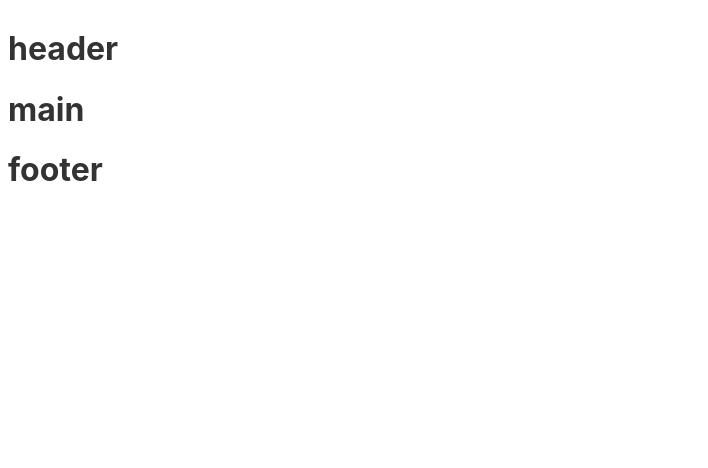
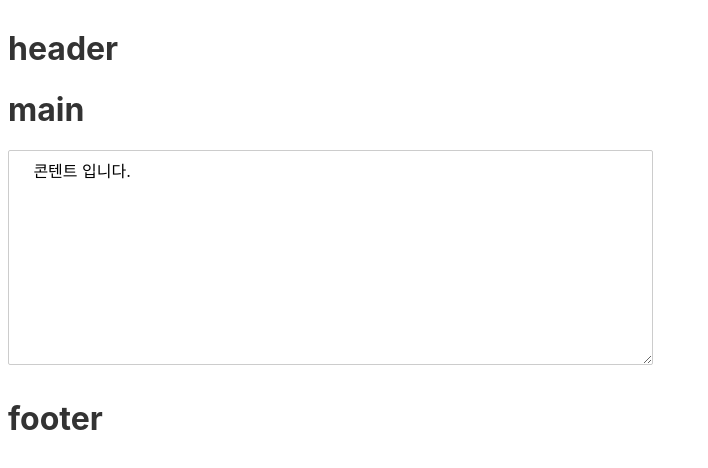
Before and after one commit to inverseplay/svelte-git, a Svelte app: page / in a window 1280 px wide. Shown: the top 468 px of the page, without its empty margins (0-708 px from the left). Built offline with nearby package versions, Linux system fonts and the light colour scheme.

Commit message:
setting-c22

```diff
--- a/src/App.svelte
+++ b/src/App.svelte
@@ -3,8 +3,10 @@ import Footer from "./components/footer/footer.svelte";
 import Header from "./components/header/header.svelte";
 import Main from "./components/main/main.svelte";
 
+import Component from "./components/component/component.svelte"
 
 </script>
 <Header />
 <Main />
+<Component />
 <Footer />
--- a/src/components/new_component/new_component.svelte
+++ b/src/components/component/component.svelte
@@ -3,5 +3,5 @@ import { data } from "./data/index";
 </script>
 
 <textarea name="" id="" cols="60" rows="10">
-    {data}
+    {data.content}
 </textarea>
--- /dev/null
+++ b/src/components/component/data/content.js
@@ -0,0 +1 @@
+export let content = "콘텐트 입니다."
--- /dev/null
+++ b/src/components/component/data/index.js
@@ -0,0 +1,5 @@
+import {content} from './content'
+
+export let data = {
+content
+}
--- a/src/components/new_component/commands/content1.js
+++ /dev/null
@@ -1,6 +0,0 @@
-`git log -p
-git log -stat
-git log --all --decorate --oneline --graph
-git log --decorate --oneline -g
-git log --grep
-git log -S`
--- a/src/components/new_component/commands/index.js
+++ /dev/null
@@ -1,5 +0,0 @@
-import {content1} from './content1'
-
-export let data = {
-content1
-}
```
